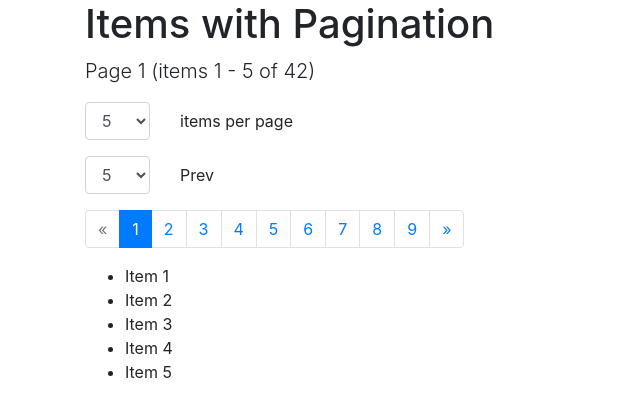
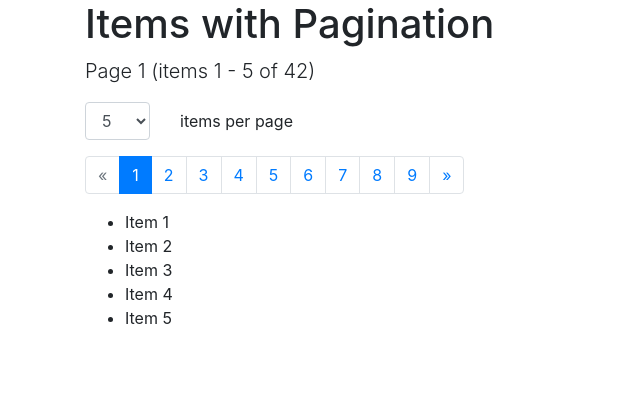
Before and after one commit to mate-academy/react_pagination, a React (Create React App) app: page / in a window 1280 px wide. Shown: the top 416 px of the page, without its empty margins (0-640 px from the left). Built offline with nearby package versions, Linux system fonts and the light colour scheme.

Commit message:
Solution

```diff
--- a/src/App.tsx
+++ b/src/App.tsx
@@ -1,6 +1,6 @@
 import React, { useState } from 'react';
 
-import { LAST_ITEM, PER_PAGE_VALUES } from './constants';
+import { LAST_ITEM } from './constants';
 import { getNumbers, allChunks } from './utils';
 
 import { Pagination } from './components/Pagination';
@@ -19,10 +19,10 @@ export const App: React.FC = () => {
   const infoText = `Page ${paginationItem} (items ${itemsOnPage[0]} -
     ${itemsOnPage[itemsOnPage.length - 1]} of ${LAST_ITEM})`;
 
-  function handleChange(event: React.ChangeEvent<HTMLSelectElement>) {
+  const handleChange = (event: React.ChangeEvent<HTMLSelectElement>) => {
     setPerPageSelector(+event.target.value);
     setPaginationItem(1);
-  }
+  };
 
   return (
     <div className="container">
@@ -34,28 +34,8 @@ export const App: React.FC = () => {
 
       <PerPageSelector
         perPage={perPageSelector}
-        handleChange={() => handleChange}
+        handleChange={handleChange}
       />
-
-      <div className="form-group row">
-        <div className="col-3 col-sm-2 col-xl-1">
-          <select
-            data-cy="perPageSelector"
-            id="perPageSelector"
-            className="form-control"
-            defaultValue={perPageSelector}
-            onChange={handleChange}
-          >
-            {PER_PAGE_VALUES.map(element => (
-              <option value={element} key={`#${element}`}>{element}</option>
-            ))}
-          </select>
-        </div>
-
-        <label htmlFor="perPageSelector" className="col-form-label col">
-          Prev
-        </label>
-      </div>
 
       <Pagination
         total={LAST_ITEM}
--- a/src/components/Pagination/Pagination.tsx
+++ b/src/components/Pagination/Pagination.tsx
@@ -19,17 +19,17 @@ export const Pagination: React.FC<Props> = ({
   const lastItemOnPage = Math.ceil(total / perPage);
   const pageLinks = getNumbers(1, lastItemOnPage);
 
-  function prevPage(page: number) {
-    if (page > 1) {
-      onPageChange(page - 1);
+  const prevPage = () => {
+    if (currentPage > 1) {
+      onPageChange(currentPage - 1);
     }
-  }
+  };
 
-  function nextPage(page: number) {
-    if (page < lastItemOnPage) {
-      onPageChange(page + 1);
+  const nextPage = () => {
+    if (currentPage < lastItemOnPage) {
+      onPageChange(currentPage + 1);
     }
-  }
+  };
 
   return (
     <ul className="pagination">
@@ -39,16 +39,18 @@ export const Pagination: React.FC<Props> = ({
           className="page-link"
           href="#prev"
           aria-disabled="true"
-          onClick={() => prevPage(currentPage)}
+          onClick={prevPage}
         >
           «
         </a>
       </li>
 
       {pageLinks.map(item => (
-        <li className={cn('page-item', { active: item === currentPage })}>
+        <li
+          className={cn('page-item', { active: item === currentPage })}
+          key={item}
+        >
           <a
-            key={item}
             data-cy="pageLink"
             className="page-link"
             href={`#${item}`}
@@ -69,7 +71,7 @@ export const Pagination: React.FC<Props> = ({
           className="page-link"
           href="#next"
           aria-disabled="false"
-          onClick={() => nextPage(currentPage)}
+          onClick={nextPage}
         >
           »
         </a>
```
